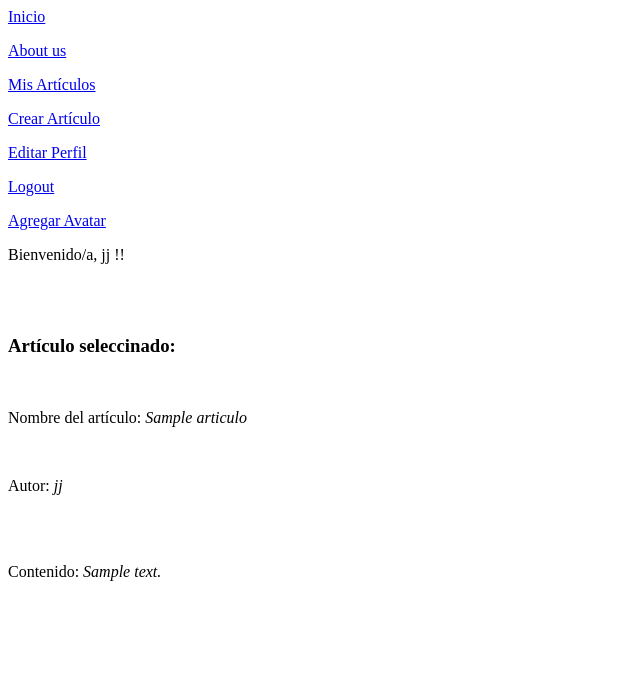
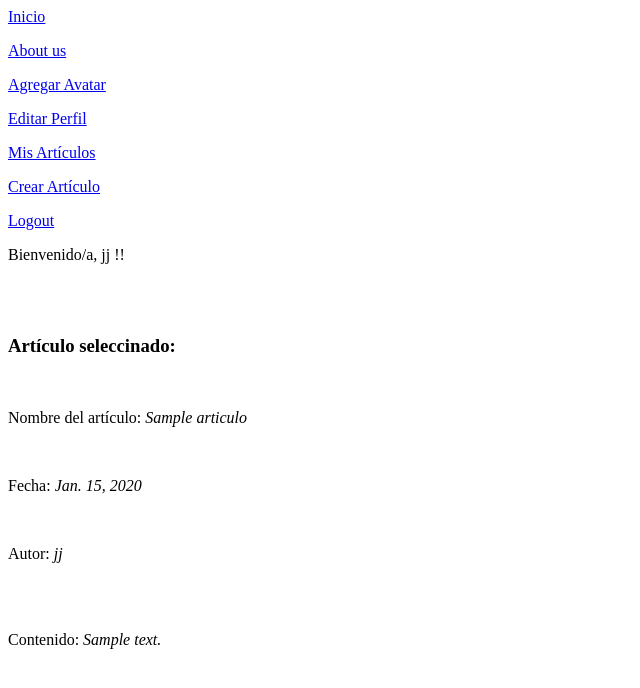
Before and after one commit to feragrelo/ProyectoHowTo, a Django app: a page that uses AppHowTo/templates/AppHowto/padre.html in a window 1280 px wide. Shown: the top 688 px of the page, without its empty margins (0-640 px from the left). Run offline with Django 4.2, Linux system fonts and the light colour scheme; a user stored in the database is signed in; data comes from the database, SQL or seed files in the repository; tables that the repository leaves empty hold one stand-in row (values such as "Sample post").

Commit message:
Proyecto Final

```diff
--- a/AppHowTo/models.py
+++ b/AppHowTo/models.py
@@ -4,20 +4,15 @@ from django.db import models
 from django.forms import CharField, DateField, EmailField
 from django.contrib.auth.models import User
 
-#class Autor (models.Model):
-    #nombre=models.CharField(max_length=30)
-    #apellido=models.CharField(max_length=30)
-    #email=models.EmailField()
 
-    #def __str__(self):
-    #    return f" {self.nombre}"
 
 
 class Articulo(models.Model):
     nombre = models.CharField(max_length=30)
+    fecha= models.DateField(null=True, blank=True)
     contenido=models.CharField(max_length=2000)
     user = models.ForeignKey(User, on_delete=models.CASCADE,null=True, blank=True)
-    #autor = models.ForeignKey(Autor, on_delete=models.CASCADE)
+
 
     def __str__(self):
         return self.nombre
--- a/AppHowTo/templates/AppHowto/articulo_detalle.html
+++ b/AppHowTo/templates/AppHowto/articulo_detalle.html
@@ -5,6 +5,8 @@
 <br>
 <p>Nombre del artículo: <i>{{ articulo.nombre }} </i> </p>
 <br>
+<p>Fecha: <i> {{ articulo.fecha }}</i></p>
+<br>
 <p>Autor: <i> {{ articulo.user }}</i></p>
 <br>
 <br>
--- a/AppHowTo/templates/AppHowto/padre.html
+++ b/AppHowTo/templates/AppHowto/padre.html
@@ -1,17 +1,19 @@
-<p><a href="{% url 'Inicio' %}">Inicio</a></p>
-<p><a href="{% url 'About_us' %}">About us</a></p>
-<p><a href="{% url 'ListaArticulos' %}">Mis Artículos</a></p>
-<p><a href="{% url 'ArticuloNuevo' %}">Crear Artículo</a></p>
 
 {% if not request.user.is_authenticated %}
     <p><a href="{% url 'Login' %}">Login</a></p>
     <p><a href="{% url 'Registrarse' %}">Registrarse</a></p>
 {% endif %}
 
+
 {% if request.user.is_authenticated %}
-    <p><a href="{% url 'EditarPerfil' %}">Editar Perfil</a></p>
-    <p><a href="{% url 'Logout' %}">Logout</a></p>
-    <p><a href="{% url 'AgregarAvatar' %}">Agregar Avatar</a></p>
+<p><a href="{% url 'Inicio' %}">Inicio</a></p>
+<p><a href="{% url 'About_us' %}">About us</a></p>
+<p><a href="{% url 'AgregarAvatar' %}">Agregar Avatar</a></p>
+<p><a href="{% url 'EditarPerfil' %}">Editar Perfil</a></p>
+<p><a href="{% url 'ListaArticulos' %}">Mis Artículos</a></p>
+<p><a href="{% url 'ArticuloNuevo' %}">Crear Artículo</a></p>
+<p><a href="{% url 'Logout' %}">Logout</a></p>
+
 
     {% if avatar %}
         <img height="40px" src="{{ avatar }}"/>
--- a/AppHowTo/views.py
+++ b/AppHowTo/views.py
@@ -37,14 +37,14 @@ class ArticuloDetalle(LoginRequiredMixin, DetailView):
 
 class ArticuloCreacion(LoginRequiredMixin, CreateView):
     model = Articulo
-    fields = ["nombre", "contenido","user"]
+    fields = ["nombre","fecha", "contenido","user"]
     success_url = "/AppHowto/articulo/list"
 
 
 class ArticuloUpdateView(LoginRequiredMixin, UpdateView):
     model = Articulo
     success_url = "/AppHowto/articulo/list"
-    fields = ["nombre", "contenido","user"]
+    fields = ["nombre","fecha", "contenido","user"]
 
 
 class ArticuloDelete(LoginRequiredMixin, DeleteView):
```
Also changed, not shown: AppHowTo/migrations/0003_articulo_fecha.py (added).
